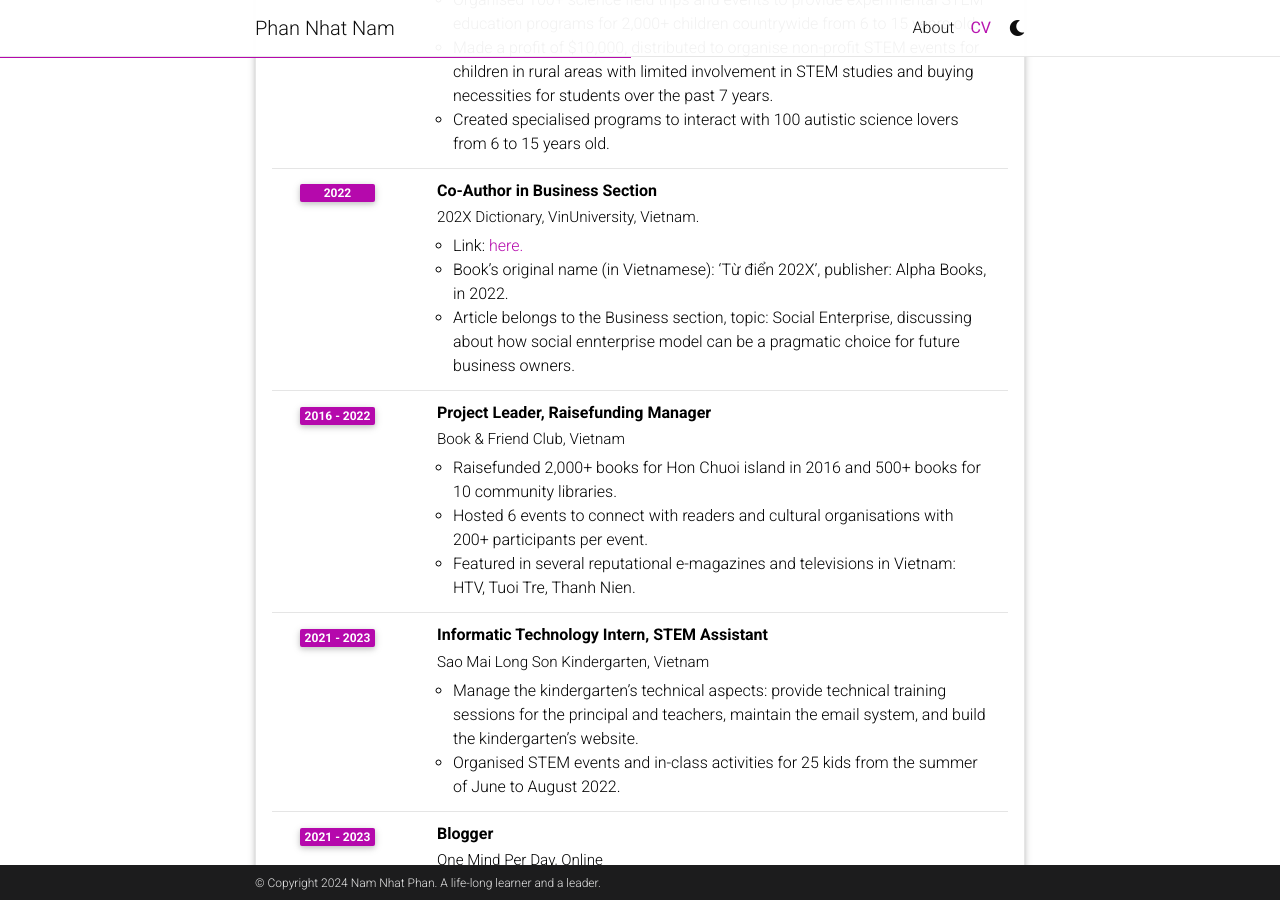
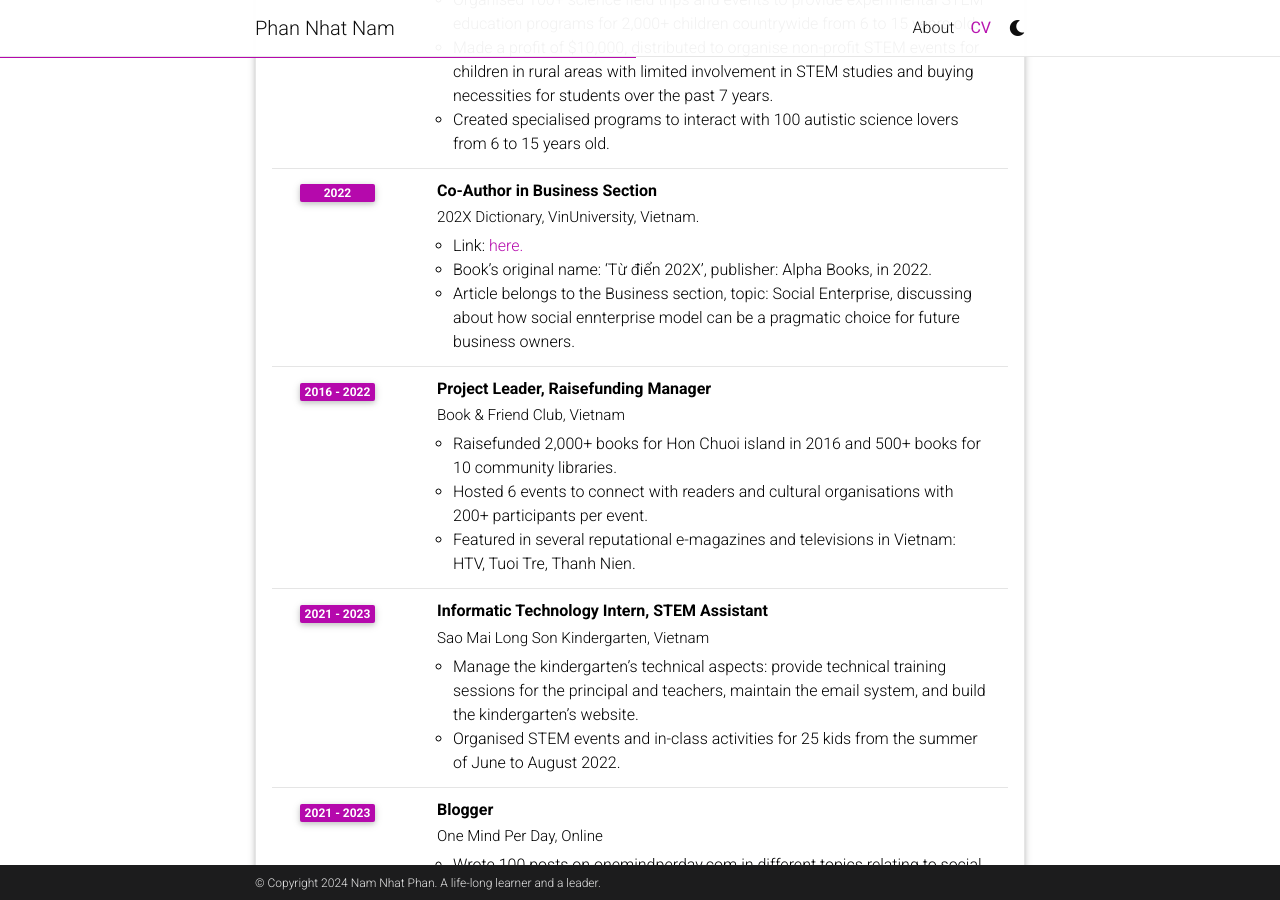
Before and after one commit to phannhatnamlhp/phannhatnamlhp.github.io, a Jekyll site: the page built from _pages/cv.md, in a window 1280 px wide and 900 px high, scrolled down 1495 px. Built offline with Jekyll 4.4.1, drawn with Linux system fonts in a browser that asks for light colours; comment, search, counter and statistics services are not loaded; a style sheet for code colours, icons or effects is not loaded.

Commit message:
Update cv.yml

```diff
--- a/_data/cv.yml
+++ b/_data/cv.yml
@@ -62,7 +62,7 @@
       year: 2022
       description:
         - Link&#58 <a href="https://phannhatnam.com/assets/pdf/Social%20Enterprise%20-%20Phan%20Nhat%20Nam%20202X.pdf">here.</a>
-        - Book’s original name (in Vietnamese)&#58 ‘Từ điển 202X’, publisher&#58 Alpha Books, in 2022.
+        - Book’s original name&#58 ‘Từ điển 202X’, publisher&#58 Alpha Books, in 2022.
         - Article belongs to the Business section, topic&#58 Social Enterprise, discussing about how social ennterprise model can be a pragmatic choice for future business owners.
 
     - title: Project Leader, Raisefunding Manager
```
